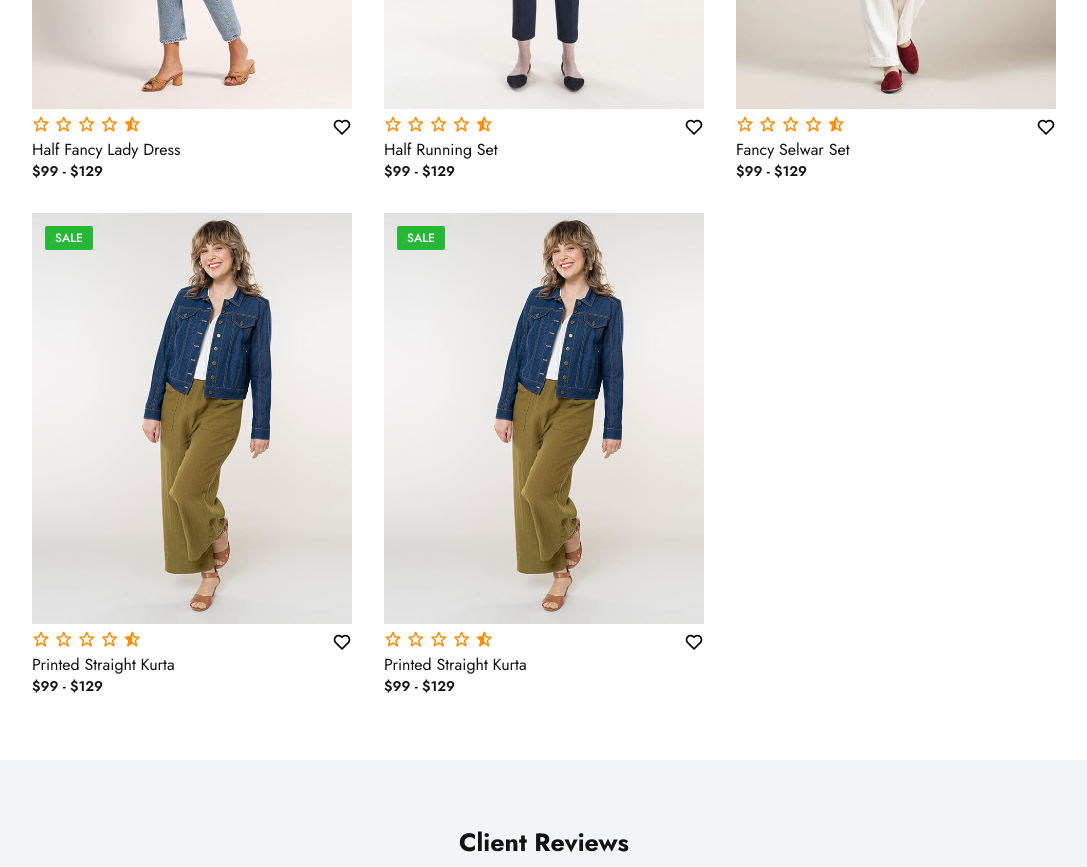
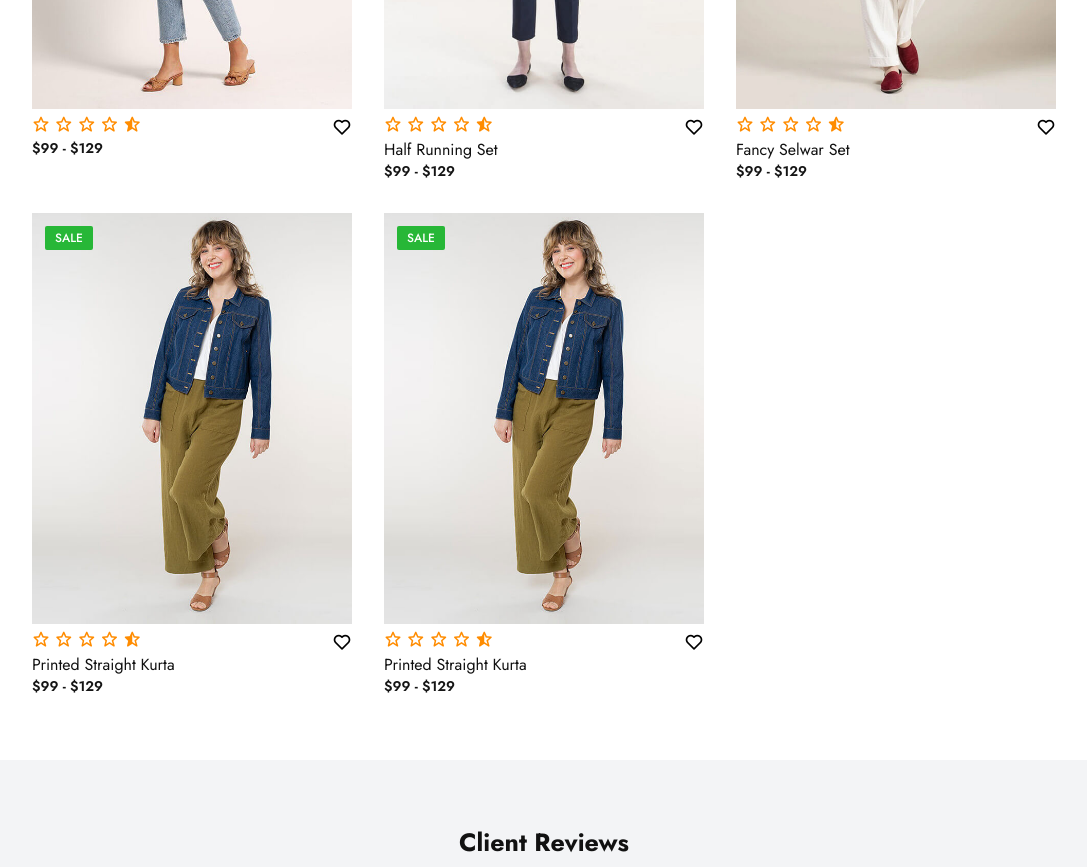
Before and after one commit to Mimi-Afsana/landing-page, a plain HTML site: page index.html in a window 1280 px wide. Shown: the part 1740-2607 px from the top of the page, without its empty margins (96-1183 px from the left). Drawn offline with nearby package versions, Linux system fonts and the light colour scheme; grey boxes are pictures that could not be loaded.

Commit message:
first commit

```diff
--- a/index.html
+++ b/index.html
@@ -139,7 +139,7 @@
                     <i class='bx bxs-star-half'></i>
                 </div>
                 <div class="price">
-                    <h4>Half Fancy Lady Dress</h4>
+                    <!-- <h4>Half Fancy Lady Dress</h4> -->
                     <p>$99 - $129</p>
                 </div>
             </div>
```
